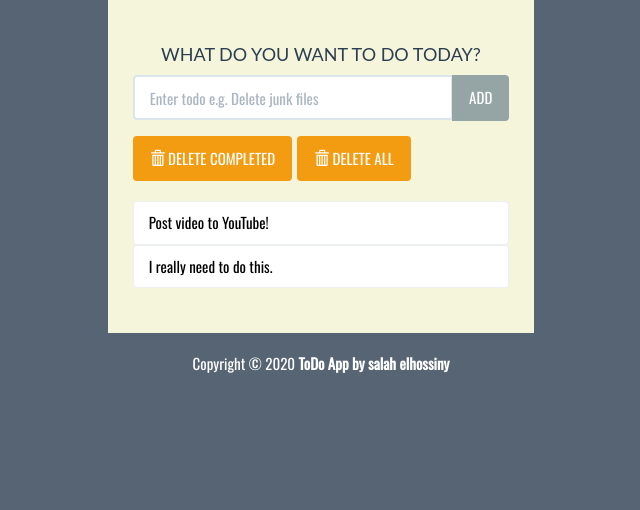
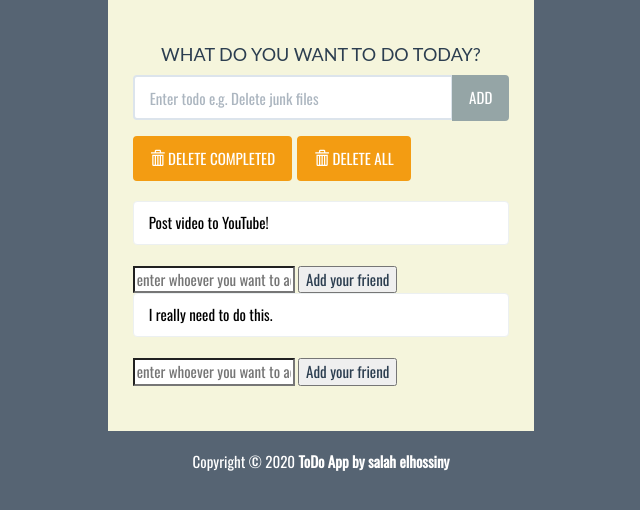
Before and after one commit to Salah856/Django-ToDo-List, a Django app: page / in a window 1280 px wide. Shown: the part 129-639 px from the top of the page, without its empty margins (319-959 px from the left). Run offline with Django 3.2, Linux system fonts and the light colour scheme; data comes from the database, SQL or seed files in the repository; some libraries are stand-ins or nearby versions.

Commit message:
handling add friends access to todolist items

```diff
--- a/todo/models.py
+++ b/todo/models.py
@@ -1,8 +1,21 @@
 from django.db import models
+from django.contrib.auth.base_user import AbstractBaseUser
+from django.contrib.auth.models import PermissionsMixin
+
+
+
+class User(AbstractBaseUser, PermissionsMixin):
+    pass
+
+
+
+
+
 
 class Todo(models.Model):
     text = models.CharField(max_length=40)
     complete = models.BooleanField(default=False)
+    users = models.ManyToManyField(User, blank=True)
 
     def __str__(self):
         return self.text
--- a/todo/templates/todo/index.html
+++ b/todo/templates/todo/index.html
@@ -53,9 +53,19 @@
 					<ul class="list-group t20">
 						{% for todo in todo_list %}
 							{% if todo.complete %}
-							<li class="list-group-item todo-completed">{{ todo.text }}</li>
+							<li class="list-group-item todo-completed" >{{ todo.text }}</li>
+							<br/>
+							<form action="{% url 'add_friend' todo.id %}" method="POST" role="form">
+								<input type="text" placeholder="enter whoever you want to add to this todo" name="friend"/>
+								<button type="submit" class="button">Add your friend</button>
+							</form>
 							{% else %}
 							<a href="{% url 'complete' todo.id %}"><li class="list-group-item">{{ todo.text }}</li></a>
+							<br/>
+							<form action="{% url 'add_friend' todo.id %}" method="POST" role="form">
+								<input type="text" placeholder="enter whoever you want to add to this todo" name="friend"/>
+								<button type="submit" class="button">Add your friend</button>
+							</form>
 							{% endif %}
 						{% endfor %}
 					</ul>
--- a/todo/urls.py
+++ b/todo/urls.py
@@ -7,5 +7,7 @@ urlpatterns = [
     path('add', views.addTodo, name='add'),
     path('complete/<todo_id>', views.completeTodo, name='complete'),
     path('deletecomplete', views.deleteCompleted, name='deletecomplete'),
-    path('deleteall', views.deleteAll, name='deleteall')
+    path('deleteall', views.deleteAll, name='deleteall'),
+    path('add_friend/<todo_id>', views.add_friend, name='add_friend'),
+
 ]
--- a/todo/views.py
+++ b/todo/views.py
@@ -1,7 +1,7 @@
 from django.shortcuts import render, redirect
 from django.views.decorators.http import require_POST
 
-from .models import Todo
+from .models import Todo, User
 from .forms import TodoForm
 
 def index(request):
@@ -39,3 +39,13 @@ def deleteAll(request):
     Todo.objects.all().delete()
 
     return redirect('index')
+
+
+
+
+def add_friend(request, todo_id):
+    user = request.GET['friend']
+    todo = Todo.objects.get(pk=todo_id)
+    todo.users.add(user)
+
+    return render(request, 'todo/index.html')
```
